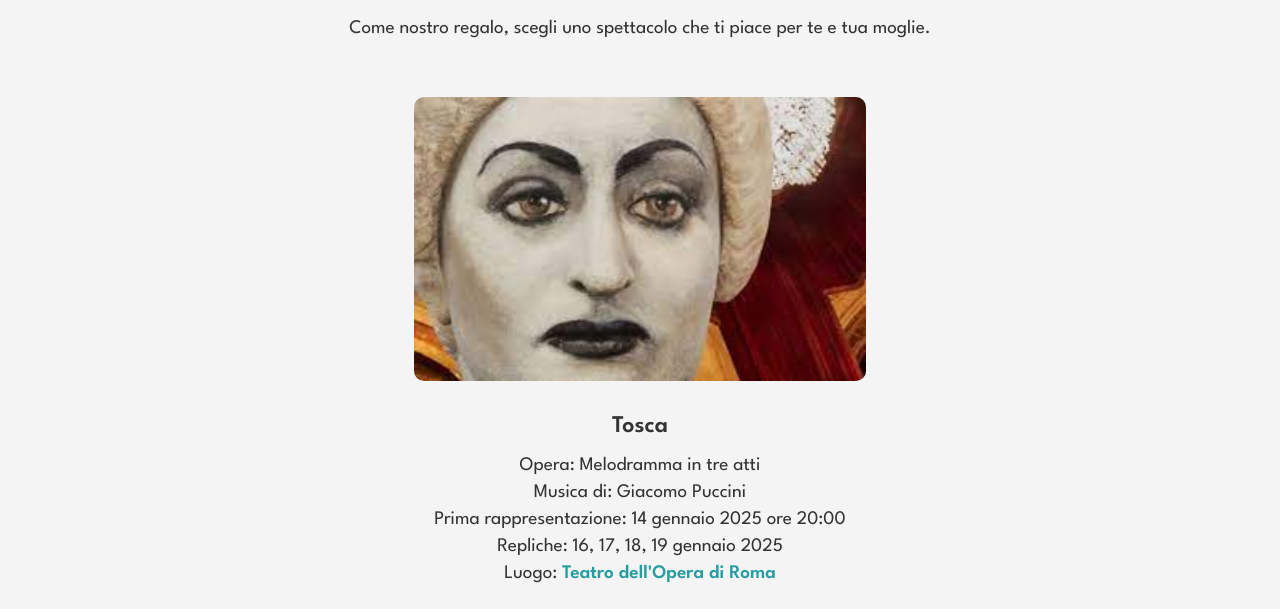
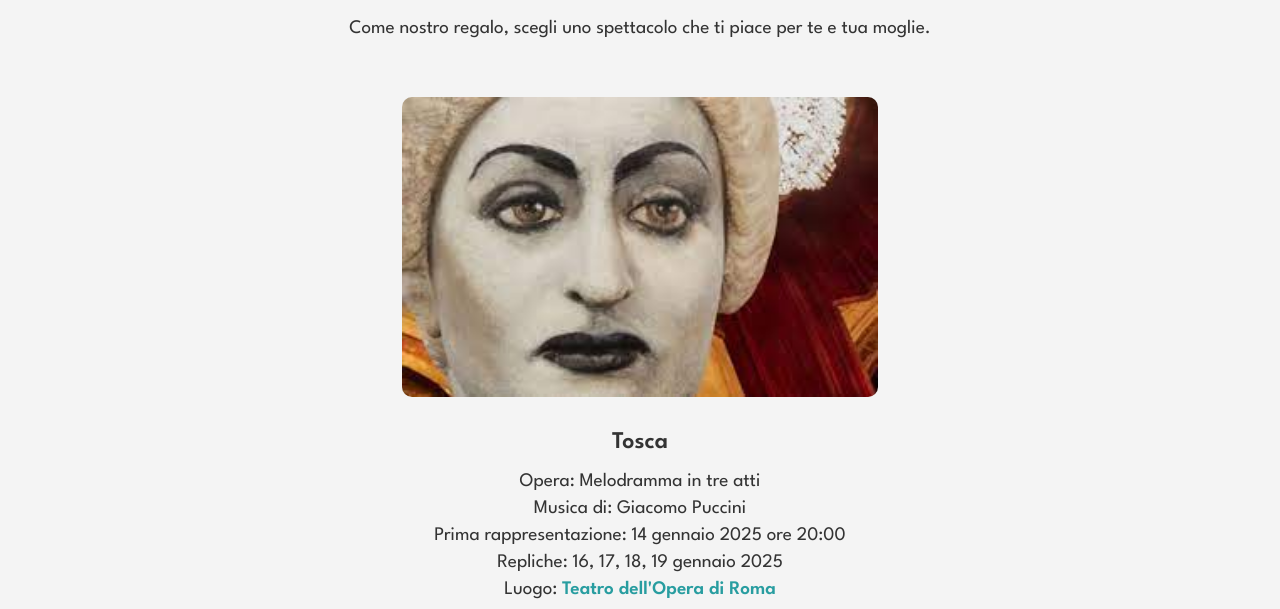
Before and after one commit to amamgee/bbo, a plain HTML site: page index.html in a window 1280 px wide. Shown: the part 191-800 px from the top of the page. Drawn offline with Linux system fonts and the light colour scheme.

Commit message:
Update index.html

```diff
--- a/index.html
+++ b/index.html
@@ -87,10 +87,12 @@
             text-align: center;
         }
         .event img {
-            width: 100%;
-            max-width: 500px;
-            border-radius: 10px;
-            margin: 10px auto;
+    width: 100%;
+    max-width: 500px;
+    height: 300px; /* Add this line to enforce a consistent height */
+    object-fit: cover; /* This ensures the image scales properly within the specified height */
+    border-radius: 10px;
+    margin: 10px auto;
         }
         .event-details {
             font-size: 1em;
```
